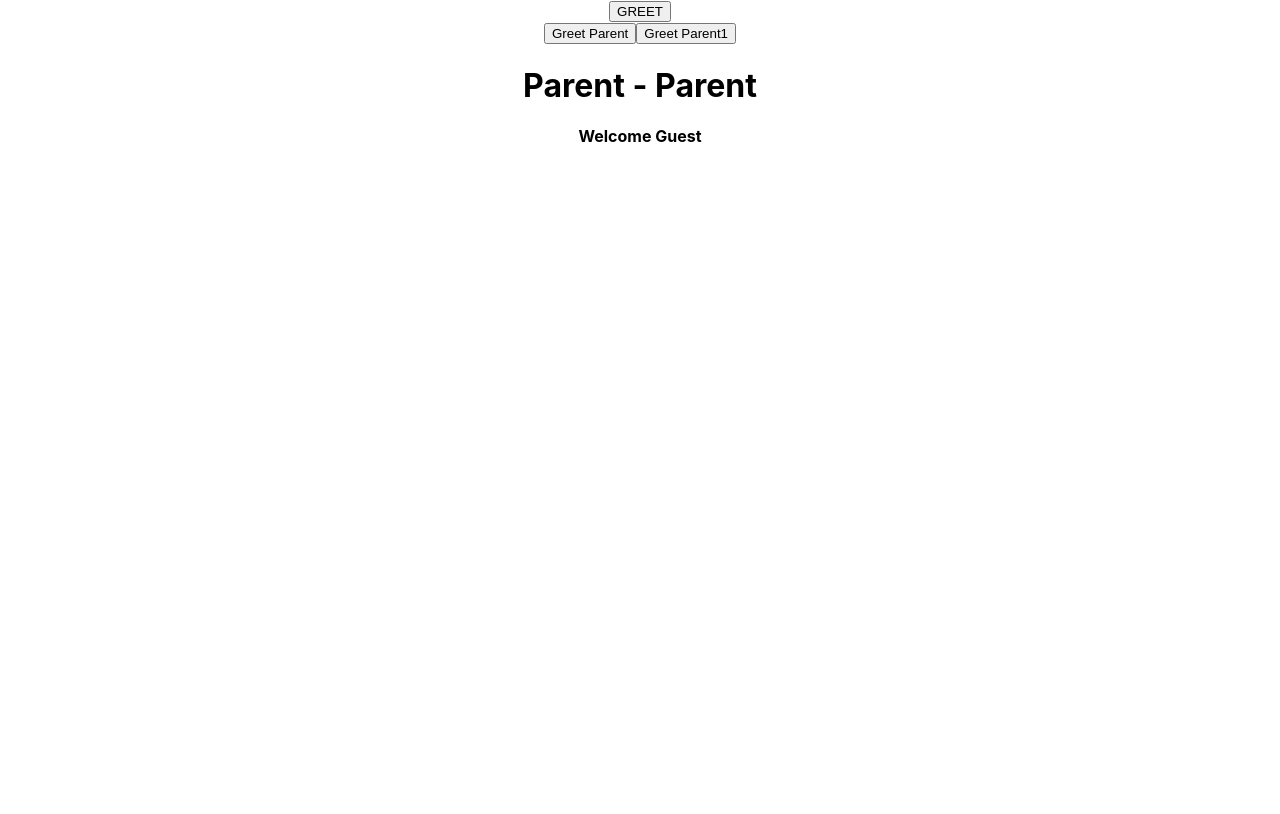
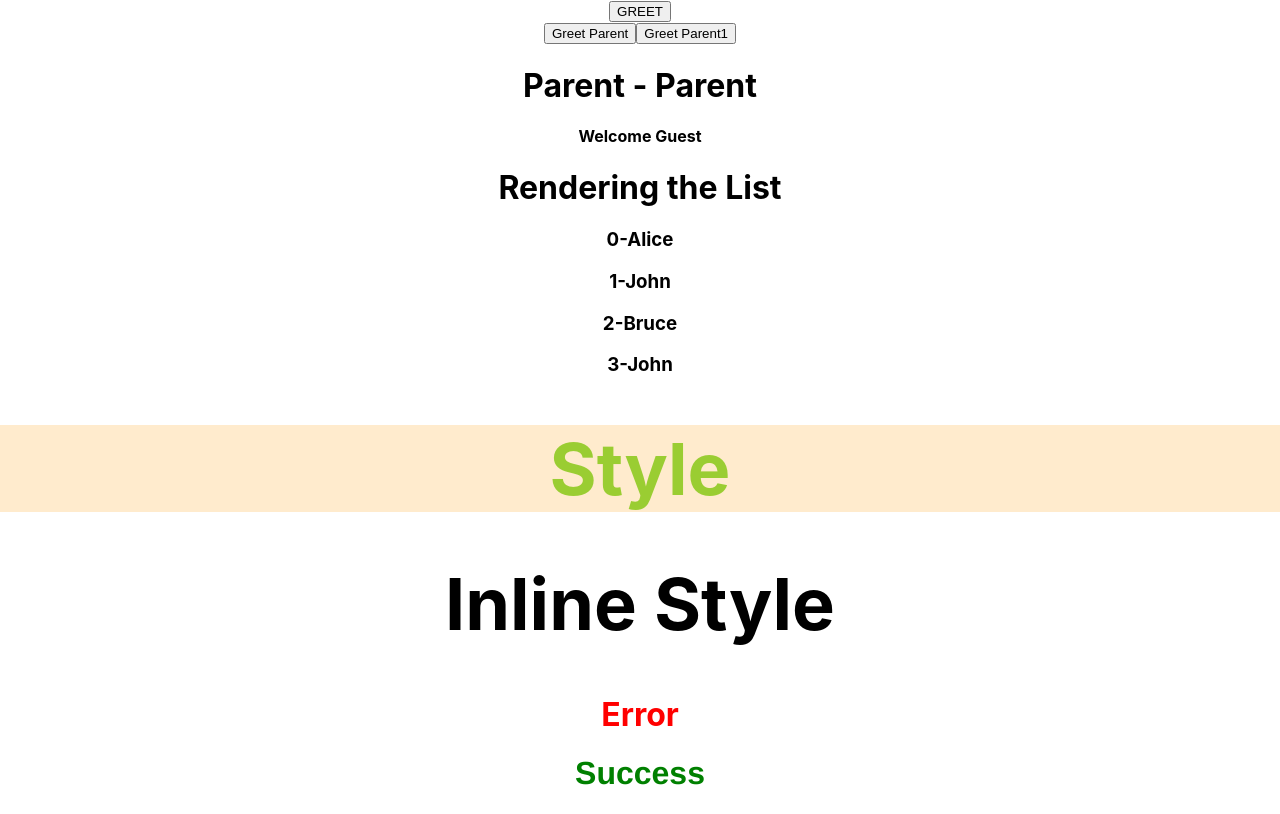
Before and after one commit to Radhika243/simple-app-react, a React (Create React App) app in the folder my-app/: page / in a window 1280 px wide. Shown: the part 531-1345 px from the top of the page. Before the commit the page ends 800 px from the top, so only its background shows below. Built offline with nearby package versions, Linux system fonts and the light colour scheme.

Commit message:
ListRendering and inline styling in component

```diff
--- a/my-app/src/App.js
+++ b/my-app/src/App.js
@@ -8,7 +8,10 @@ import Counter from './components/Counter';
 import MessageChange from './components/MessageChange';
 import ParentComponent from './components/ParentComponent';
 import Condition from './components/Condition';
-
+import ListRender from './components/ListRender';
+import StyleSheet from './components/styleSheet';
+import Inline from './components/inline';
+import Styles from './app.module.css'
 
 function App() {
   return (
@@ -22,6 +25,11 @@ function App() {
       <MessageChange/>
       <ParentComponent/>
       <Condition/>
+      <ListRender/>
+      <StyleSheet primary = {false}/>
+      <Inline/>
+      <h1 className={Styles.error}> Error </h1>
+      <h1 className='success'> Success </h1>
 
     </div>
   );
--- /dev/null
+++ b/my-app/src/app.module.css
@@ -0,0 +1,3 @@
+.error{
+    color: red;
+}
--- /dev/null
+++ b/my-app/src/components/ListRender.js
@@ -0,0 +1,26 @@
+import React from "react";
+
+class ListRender extends React.Component{
+render(){
+    const names = ["Alice","John","Bruce","John"]
+    const nameList = names.map((name,index)=>{
+        return <h3 key={index}>{index}-{name}</h3>
+    })
+    return(
+        <div>
+            <h1>Rendering the List</h1>
+            <div>
+                {
+                    // names.map((name,index)=>{                            //1st approach --> adding names.map in render method directly
+                    //    return <h2 key={index}>{index}-{name}</h2>
+                    // })
+
+                    <div>{nameList}</div>
+                }
+            </div>
+        </div>
+    )
+}
+}
+
+export default ListRender;
--- /dev/null
+++ b/my-app/src/components/inline.js
@@ -0,0 +1,17 @@
+import React from 'react'
+
+ function Inline() {
+
+const heading= {
+    fontSize :'72px',
+    textAlign : 'center'
+
+}
+    return (
+        <>
+            <h1 style={heading}> Inline Style</h1>
+        </>
+    )
+}
+
+export default Inline;
--- /dev/null
+++ b/my-app/src/components/styleSheet.js
@@ -0,0 +1,19 @@
+import React from 'react'
+import '../styleSheet.css';
+
+ function StyleSheet(props) {
+
+    let className = props.primary ? 'primary':'sec'
+    return (
+        <>
+            {/* first approach
+            <h1 className='primary'> StyleSheet </h1> */}
+        <div>
+            <h1 className={`${className} font-xmu`}> Style </h1>
+        </div>
+
+        </>
+    )
+}
+
+export default StyleSheet;
--- /dev/null
+++ b/my-app/src/styleSheet.css
@@ -0,0 +1,18 @@
+.primary{
+    background-color: aqua;
+    color: blueviolet;
+}
+
+.sec{
+    background-color: blanchedalmond;
+    color: yellowgreen;
+}
+
+.font-xmu{
+    font-size: 72px;
+}
+
+.success{
+    color: green;
+    font-family:'Franklin Gothic Medium', 'Arial Narrow', Arial, sans-serif
+}
```
